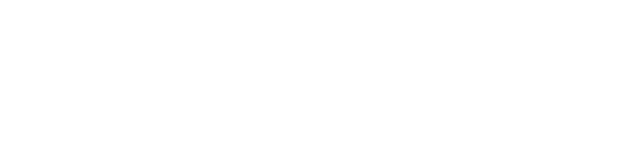
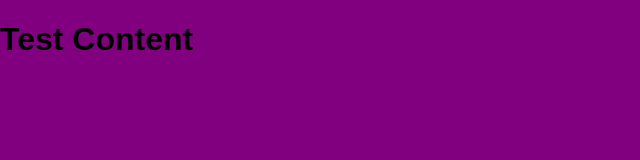
Before and after one commit to bbarta/hw_mq_barta_brianne, a plain HTML site: page index.html in a window 1280 px wide. Shown: the whole page, without its empty margins (0-640 px from the left). Drawn offline with Linux system fonts and the light colour scheme.

Commit message:
mobile-first media queries

```diff
--- a/css/main.css
+++ b/css/main.css
@@ -0,0 +1,23 @@
+body {
+    background-color: pink;
+}
+
+/* mobile-first */
+
+@media screen and (min-width: 675px) {
+    body {
+        background-color: lightgreen;
+    }
+}
+
+@media screen and (min-width: 999px) {
+    body {
+        background-color: red;
+    }
+}
+
+@media screen and (min-width: 1280px) {
+    body {
+        background-color: purple;
+    }
+}
--- a/index.html
+++ b/index.html
@@ -10,7 +10,7 @@
 </head>
 <body>
 
-
+    <h1>Test Content</h1>
 
     <script src="js/main.js"></script>
 </body>
```
